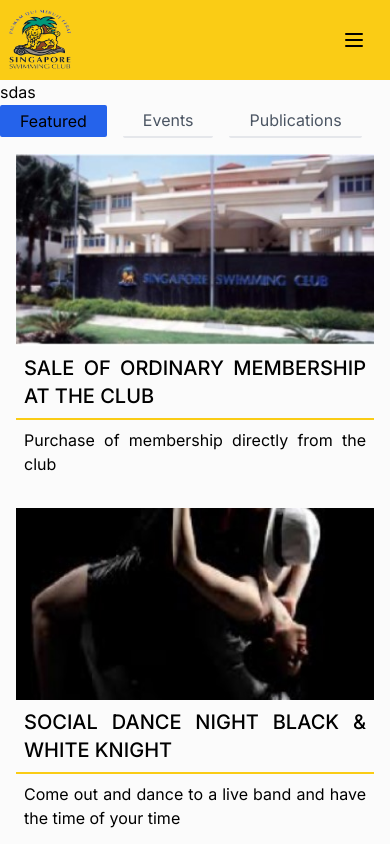
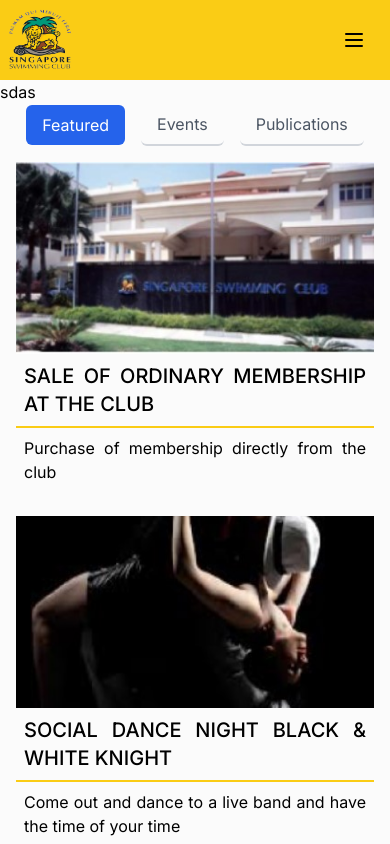
Before and after one commit to PamanAleph/FX-Media-Test-Case, a Next.js app: page / in a window 390 px wide. Shown: the top 844 px of the page. Built offline with nearby package versions, Linux system fonts and the light colour scheme.

Commit message:
fix navbar responsive

```diff
--- a/src/app/(main)/page.tsx
+++ b/src/app/(main)/page.tsx
@@ -6,7 +6,7 @@
 
 export default function Home() {
   return (
-    <section className="space-y-6">
+    <section className="space-y-6 z-10">
       sdas
       <div>
         <TabSection/>
--- a/src/components/Navbar.tsx
+++ b/src/components/Navbar.tsx
@@ -44,7 +44,7 @@
           className="h-16 w-16"
         />
 
-        <ul className="hidden space-x-4 sm:flex items-center">
+        <ul className="hidden space-x-4 lg:flex items-center">
           {links.map((link, index) => (
             <li key={index} className="flex">
               <Link
@@ -89,7 +89,7 @@
         <button
           title="Button"
           type="button"
-          className="p-4 md:hidden"
+          className="p-4 lg:hidden"
           onClick={() => setIsOpen(!isOpen)}
         >
           <svg
@@ -111,7 +111,7 @@
 
       {/* Mobile Menu */}
       {isOpen && (
-        <div className="md:hidden bg-yellow-400">
+        <div className="lg:hidden bg-yellow-400">
           <ul className="flex flex-col items-center space-y-4 py-4">
             {links.map((link, index) => (
               <li key={index}>
--- a/src/components/tab/TabSection.tsx
+++ b/src/components/tab/TabSection.tsx
@@ -29,13 +29,13 @@
   const filteredBlogData = blogData.filter(blog => blog.type === tabs[activeTab].type);
 
   return (
-    <section className="max-w-5xl mx-auto space-y-4">
-      <div className="flex items-center space-x-4">
+    <section className="max-w-5xl mx-auto space-y-4 px-4">
+      <div className="flex flex-wrap sm:items-start sm:justify-start items-center justify-center space-x-4">
         {tabs.map((tab, index) => (
           <button
             key={index}
             onClick={() => setActiveTab(index)}
-            className={`px-5 py-1  rounded-sm rounded${
+            className={`px-4 py-2 sm:px-5 sm:py-1 rounded-md ${
               activeTab === index
                 ? "text-white bg-blue-600"
                 : "border-gray-300 border-b-2 text-gray-600"
@@ -46,7 +46,7 @@
         ))}
       </div>
       <div className="flex justify-center">
-        <div className="grid grid-cols-1 sm:grid-cols-2 md:grid-cols-3 gap-6 mx-auto px-4 sm:p-0">
+        <div className="grid grid-cols-1 sm:grid-cols-2 md:grid-cols-3 gap-6 mx-auto">
           {filteredBlogData.map((blog, index) => (
             <BlogCard
               key={index}
```
